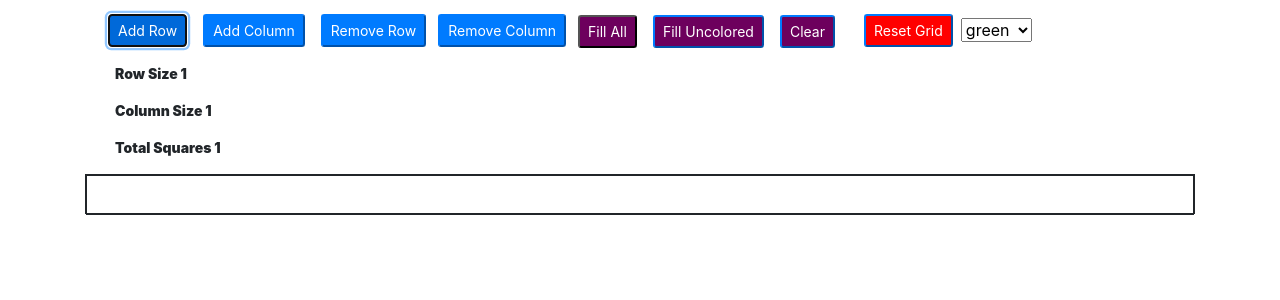
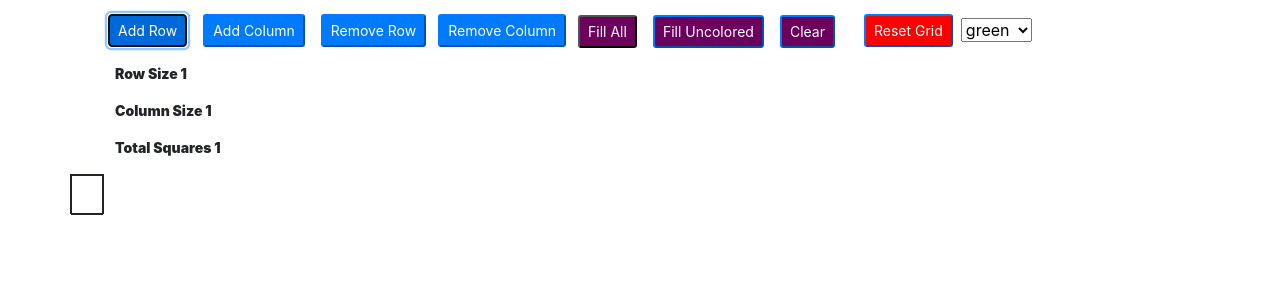
Before and after one commit to JingWen1113/CSCI39547_Assignment4, a React (Create React App) app: page / in a window 1280 px wide. Both pictures are taken after a click on the button "Add Row". Shown: the top 300 px of the page. Built offline with nearby package versions, Linux system fonts and the light colour scheme.

Commit message:
Modified grid with even squares

```diff
--- a/src/components/GridLayout.jsx
+++ b/src/components/GridLayout.jsx
@@ -10,7 +10,7 @@ const GridLayout = ({
   onMouseDown,
 }) => {
   return (rows > 0) & (cols > 0) ? (
-    <div className="container" id="grid" onMouseUp={(e) => onMouseRelease(e)}>
+    <table id="grid" onMouseUp={(e) => onMouseRelease(e)}>
       {Array.from(Array(rows), (e, i) => {
         return (
           <div className="row" key={i}>
@@ -27,7 +27,7 @@ const GridLayout = ({
           </div>
         );
       })}
-    </div>
+    </table>
   ) : null;
 };
 
```
